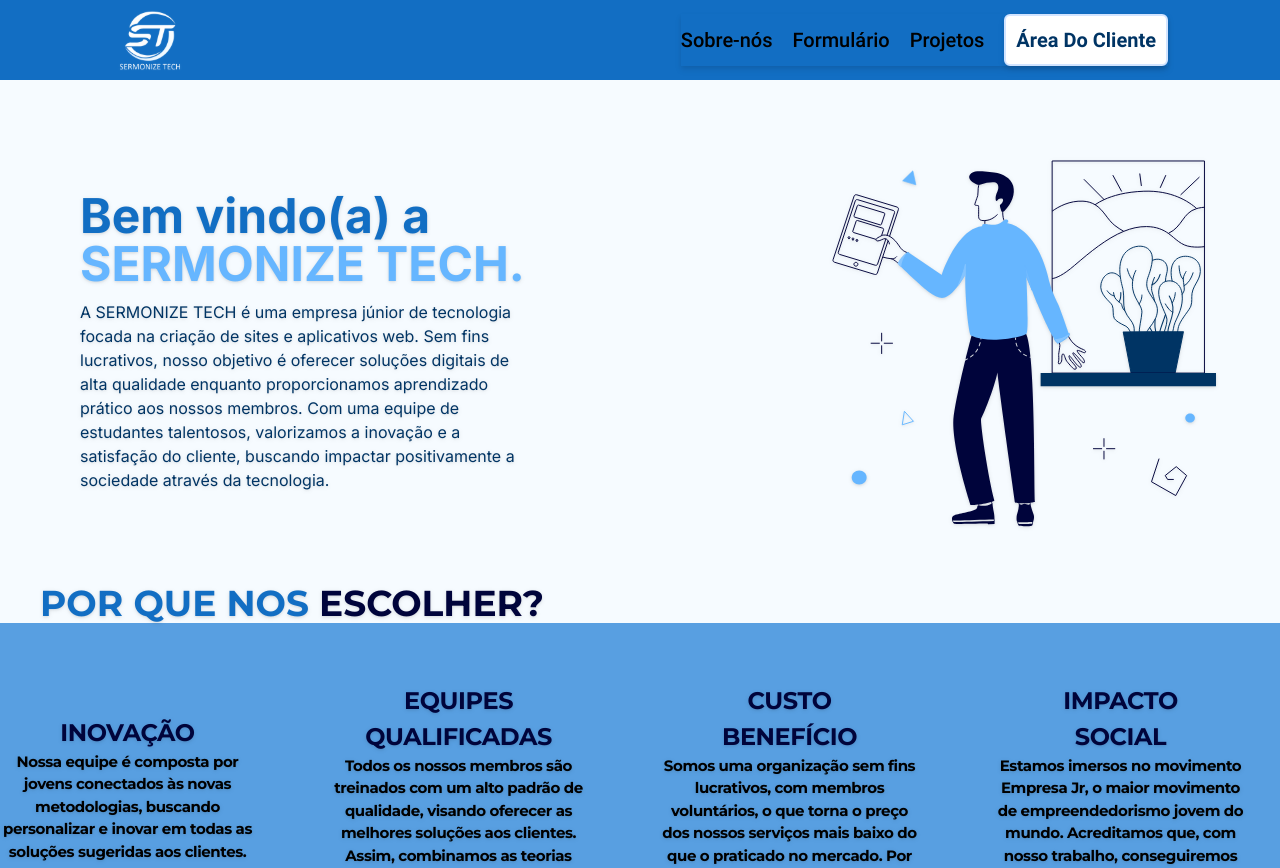
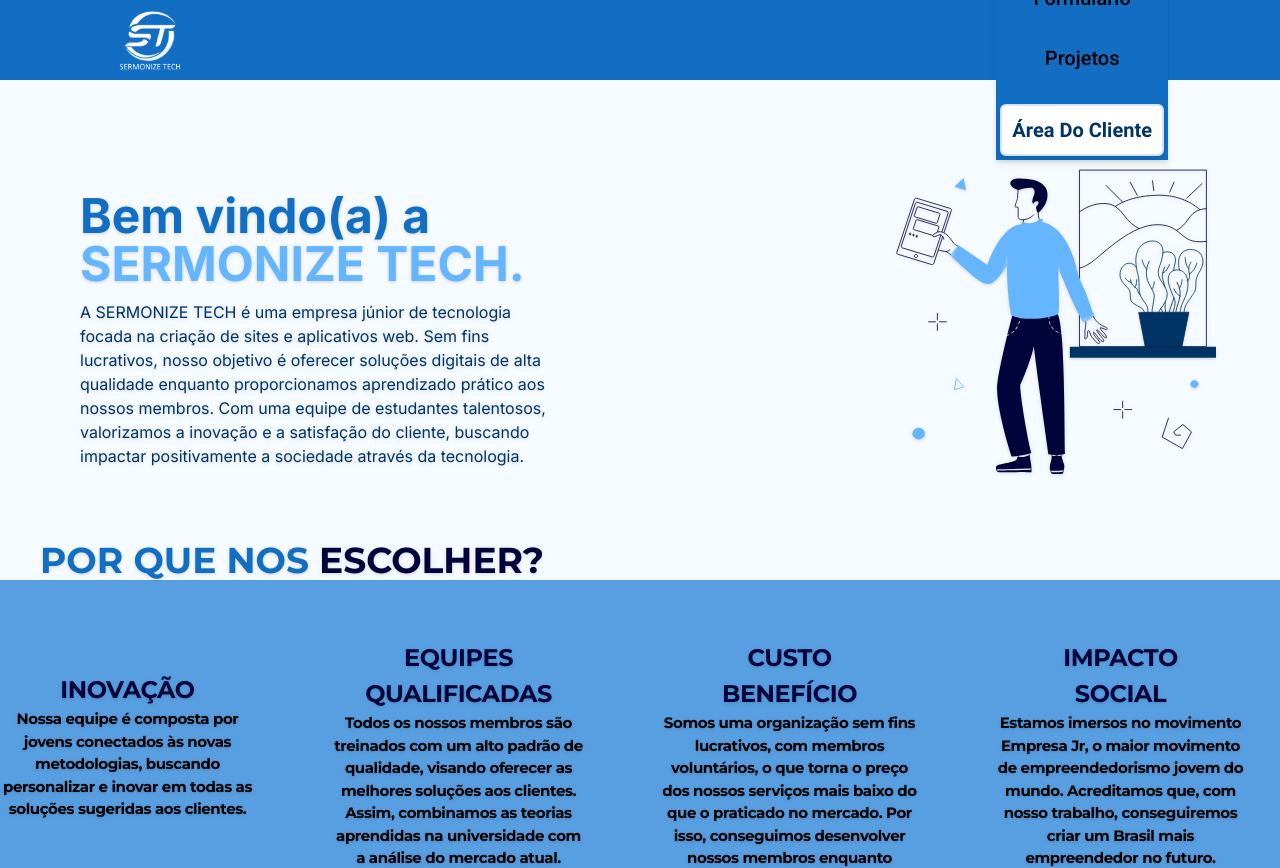
Before and after one commit to caikigalv/Sermonize, a Next.js app: page / in a window 1280 px wide. Shown: the top 868 px of the page. Built offline with nearby package versions, Linux system fonts and the light colour scheme.

Commit message:
correcao

```diff
--- a/src/app/components/Colaborador.tsx
+++ b/src/app/components/Colaborador.tsx
@@ -37,7 +37,7 @@
 
                 <div className="w-screen xl:h-[350px] xl:flex justify-center  items-center">
                     {colaboradores.map((item, index )=> (
-                        <>
+                        <div key={item.id}>
                             <div className={` flex justify-center  ${item.id %2 === 0 ? 'hidden xl:flex' : 'flex'}`}>
                                 <motion.div
                                 key={index}
@@ -60,7 +60,7 @@
                                 </div>
                                 </motion.div>
                             </div>
-                        </>
+                        </div>
                     ))}
                 </div>
             </div>
--- a/src/app/components/Footer.tsx
+++ b/src/app/components/Footer.tsx
@@ -18,11 +18,11 @@
                 <div className="flex flex-col gap-2 pt-4">
                     <div className="flex justify-center gap-2  items-center">
                         <img className="h-[32px]" src="phone.png" alt="" />
-                        <p className="text-xl">+55 (64) 99211-5732</p>
+                        <p className="md:text-xl">+55 (64) 99211-5732</p>
                     </div>
                     <div className="flex justify-center items-center gap-2">
                         <img className="h-[16px]" src="mail_icon.png" alt="" />
-                        <p className="text-xl">sermonizetech@gmail.com</p>
+                        <p className="md:text-xl">sermonizetech@gmail.com</p>
                     </div>
                 </div>
 
--- a/src/app/components/Header.tsx
+++ b/src/app/components/Header.tsx
@@ -7,16 +7,16 @@
 
   const [openMenu, setOpenMenu] = useState(false);
   return (
-    <div className='bg-bgFooter relative'>
+    <div className='bg-bgFooter relative z-[1000]'>
       <div className="h-20 bg-bgFooter justify-between xl:flex place-items-center max-w-screen-2xl m-auto">
         <div className='flex justify-between items-center'>
-          <img className="ml-28" src="LogoSermonize.svg" alt="Logo Sermonize" />
+          <img className="md:ml-28 ml-2" src="LogoSermonize.svg" alt="Logo Sermonize" />
           <TiThMenu onClick={() => setOpenMenu(!openMenu)} className='text-4xl mr-4 xl:hidden' />
         </div>
 
-        <ul className={`xl:inline-flex  bg-bgFooter gap-5 mr-28 text-xl font-roboto-medium items-center drop-shadow-md ${openMenu ? 'top-15 opacity-100  w-screen text-right z-[1000] pl-4' : ' hidden '} md:opacity-100 opacity-0`}>
+        <ul className={`xl:inline-flex bg-bgFooter p-1 flex flex-col gap-4  md:gap-8 mr-28 text-xl font-roboto-medium md:items-center drop-shadow-md  ${openMenu ? 'top-15 opacity-100 w-screen text-right py-4 z-[1000] pl-4' : ' hidden'} md:opacity-100 opacity-0`}>
           {headerItems.map(item => (
-            <li key={item.id}>
+            <li key={item.id} className={`${item.text !== 'Área Do Cliente'? 'md:hover:border-b-white md:hover:border-b-2 cursor-pointer': 'md:border-none'}`}>
               {item.text !== 'Área Do Cliente' ? (
                 item.text
               ) : (
--- a/src/app/components/Introducao.tsx
+++ b/src/app/components/Introducao.tsx
@@ -10,8 +10,8 @@
                 <h2 className='xl:text-5xl text-3xl text-BlueUltraLite montserrat-bold font-bold' >{item.title2}</h2>
                 <p className='text-BlueDarkMedio w-5/5 max-md:m-4 xl:w-3/5 mt-3 xl:text-[16px] flex justify-center'>{item.text}</p>
               </div>
-                <div>
-                    <img className='xl:max-w-96 xl:mt-20 xl:mb-14 drop-shadow  ' src={item.img} alt="caricatura da introdução" />
+                <div className='max-sm:w-screen flex justify-center'>
+                    <img className=' w-[320px] xl:max-w-96 xl:mt-20 xl:mb-14 drop-shadow  ' src={item.img} alt="caricatura da introdução" />
                 </div>
             </div>
         ))}
--- a/src/types/header.ts
+++ b/src/types/header.ts
@@ -1,5 +1,4 @@
 export interface HeaderItem {
     id: number;
     text: string;
-
-  }
+}
```
